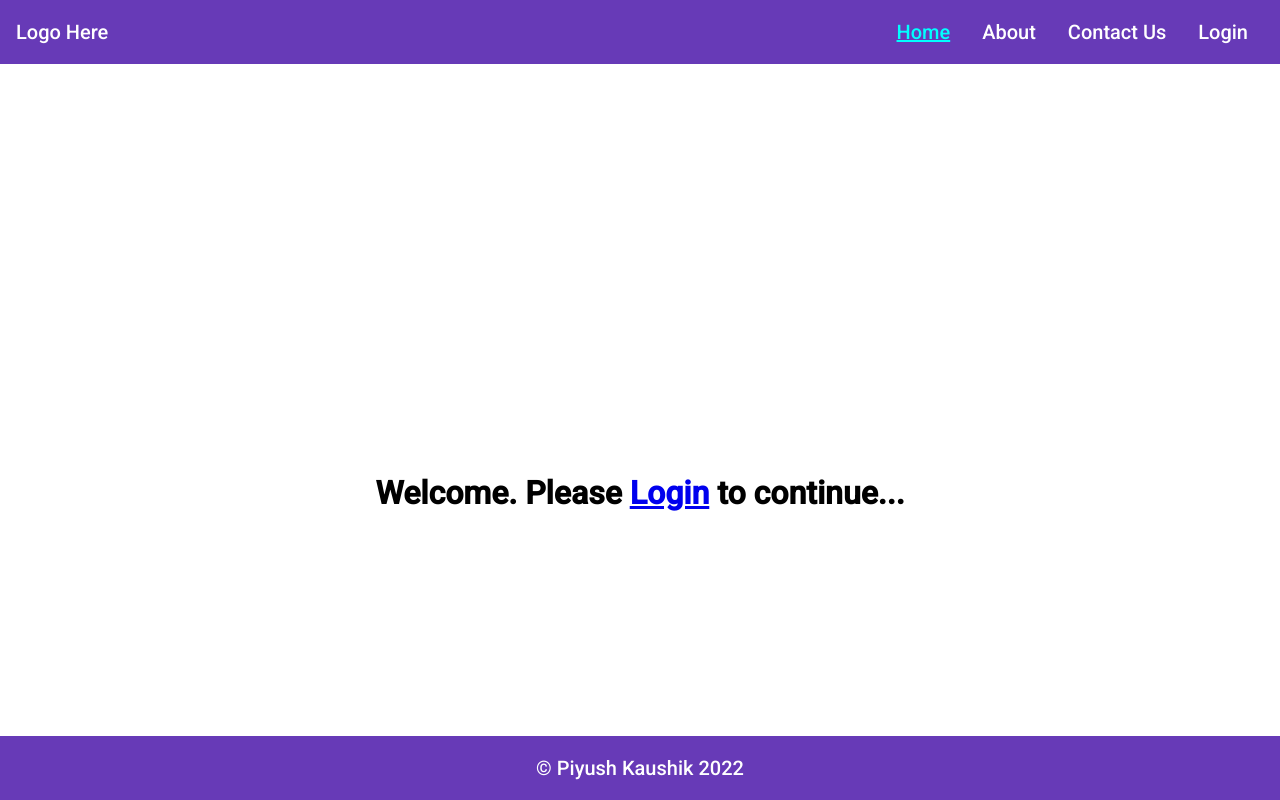
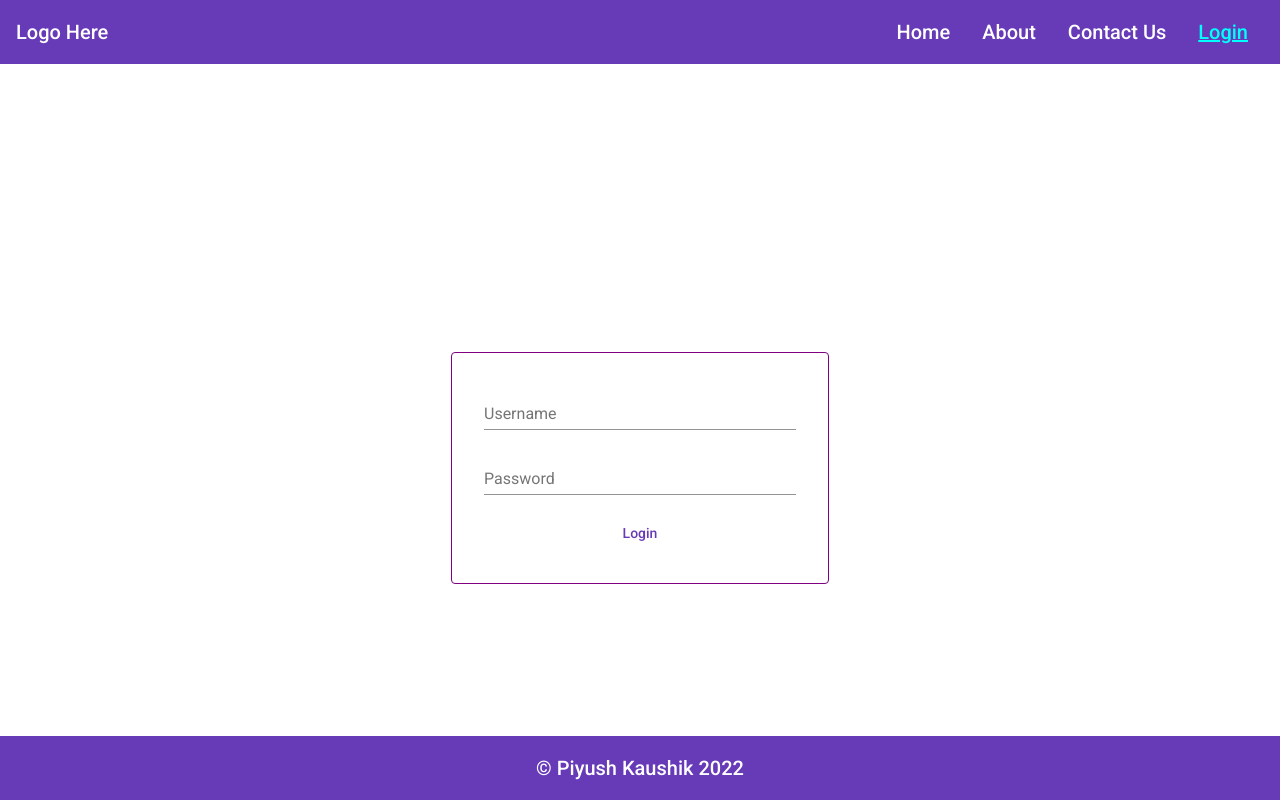
Before and after one commit to KaushikDev/expense-tracker-git, an Angular app: page / in a window 1280 px wide. Built offline with nearby package versions, Linux system fonts and the light colour scheme.

Commit message:
third commit from masc mioni

```diff
--- a/src/app/app.module.ts
+++ b/src/app/app.module.ts
@@ -18,8 +18,8 @@ import { MatToolbarModule } from '@angular/material/toolbar';
 import { RouterModule, Routes } from '@angular/router';
 
 const appRoutes: Routes = [
-  { path: '', component: HomeComponent },
-  { path: 'login', component: LoginComponent },
+  { path: 'home', component: HomeComponent },
+  { path: '', component: LoginComponent },
   { path: 'about', component: AboutComponent },
   { path: 'contact', component: ContactusComponent },
 ];
--- a/src/app/components/header/header.component.html
+++ b/src/app/components/header/header.component.html
@@ -1,17 +1,17 @@
 <mat-toolbar class="navbar" color="primary">
   <div>Logo Here</div>
   <div>
+    <a class="link" routerLinkActive="active" routerLink="/home">Home</a>
+    <a class="link" routerLinkActive="active" routerLink="/about">About</a>
+    <a class="link" routerLinkActive="active" routerLink="/contact"
+      >Contact Us</a
+    >
     <a
       class="link"
       routerLinkActive="active"
       [routerLinkActiveOptions]="{ exact: true }"
       routerLink="/"
-      >Home</a
+      >Login</a
     >
-    <a class="link" routerLinkActive="active" routerLink="/about">About</a>
-    <a class="link" routerLinkActive="active" routerLink="/contact"
-      >Contact Us</a
-    >
-    <a class="link" routerLinkActive="active" routerLink="/login">Login</a>
   </div>
 </mat-toolbar>
--- a/src/app/components/home/home.component.html
+++ b/src/app/components/home/home.component.html
@@ -1,5 +1,3 @@
 <div class="home">
-  <h1>
-    Welcome. Please <a href="#" routerLink="login">Login</a> to continue...
-  </h1>
+  <h1>Welcome. Please <a href="#" routerLink="/">Login</a> to continue...</h1>
 </div>
--- a/src/app/components/login/login.component.html
+++ b/src/app/components/login/login.component.html
@@ -8,7 +8,13 @@
       <mat-label>Password</mat-label>
       <input matInput type="password" />
     </mat-form-field>
-    <button mat-button type="submit" color="primary" class="login-btn">
+    <button
+      mat-button
+      type="submit"
+      color="primary"
+      class="login-btn"
+      (click)="doSomething()"
+    >
       Login
     </button>
   </form>
--- a/src/app/components/login/login.component.ts
+++ b/src/app/components/login/login.component.ts
@@ -1,15 +1,17 @@
 import { Component, OnInit } from '@angular/core';
+import { Router } from '@angular/router';
 
 @Component({
   selector: 'app-login',
   templateUrl: './login.component.html',
-  styleUrls: ['./login.component.css']
+  styleUrls: ['./login.component.css'],
 })
 export class LoginComponent implements OnInit {
+  constructor(private router: Router) {}
 
-  constructor() { }
+  ngOnInit(): void {}
 
-  ngOnInit(): void {
-  }
-
+  doSomething = () => {
+    this.router.navigate(['/home']);
+  };
 }
--- a/src/index.html
+++ b/src/index.html
@@ -2,7 +2,7 @@
 <html lang="en">
   <head>
     <meta charset="utf-8" />
-    <title>Tracker</title>
+    <title>Angular Demo</title>
     <base href="/" />
     <meta name="viewport" content="width=device-width, initial-scale=1" />
     <link rel="icon" type="image/x-icon" href="favicon.ico" />
```
